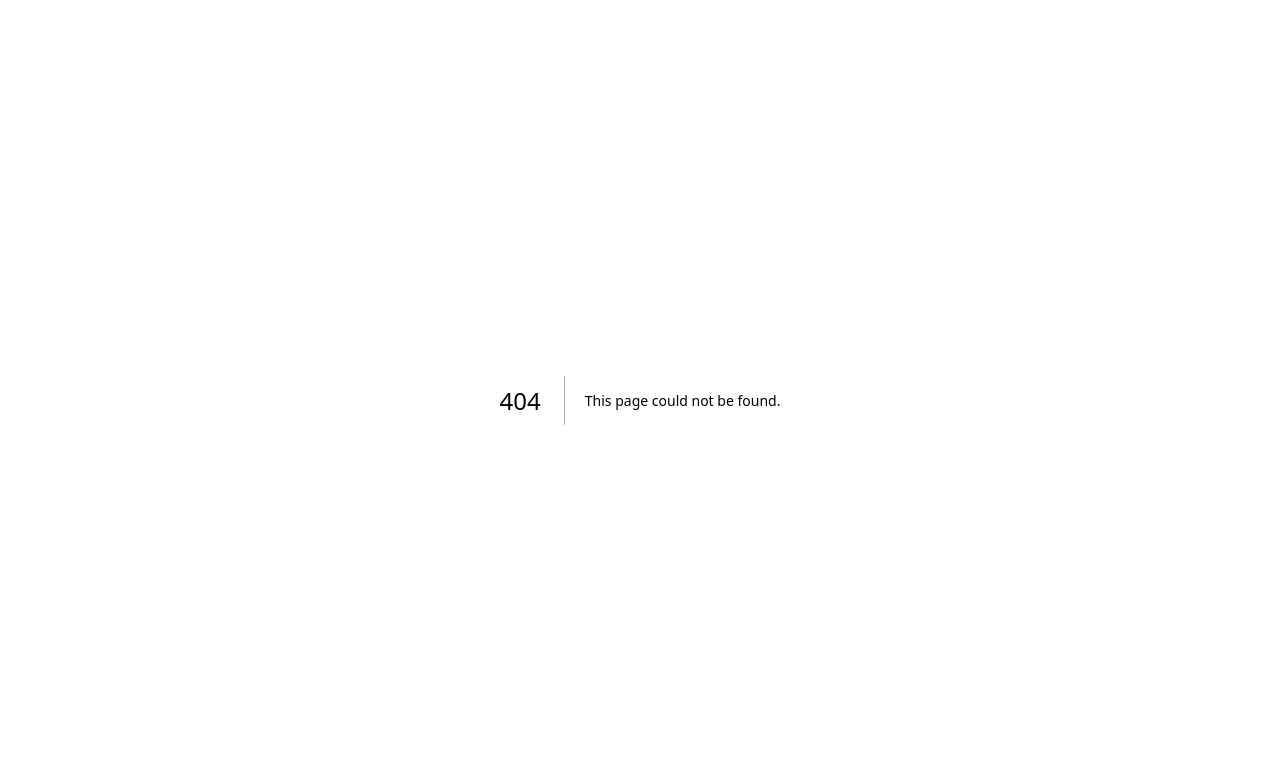
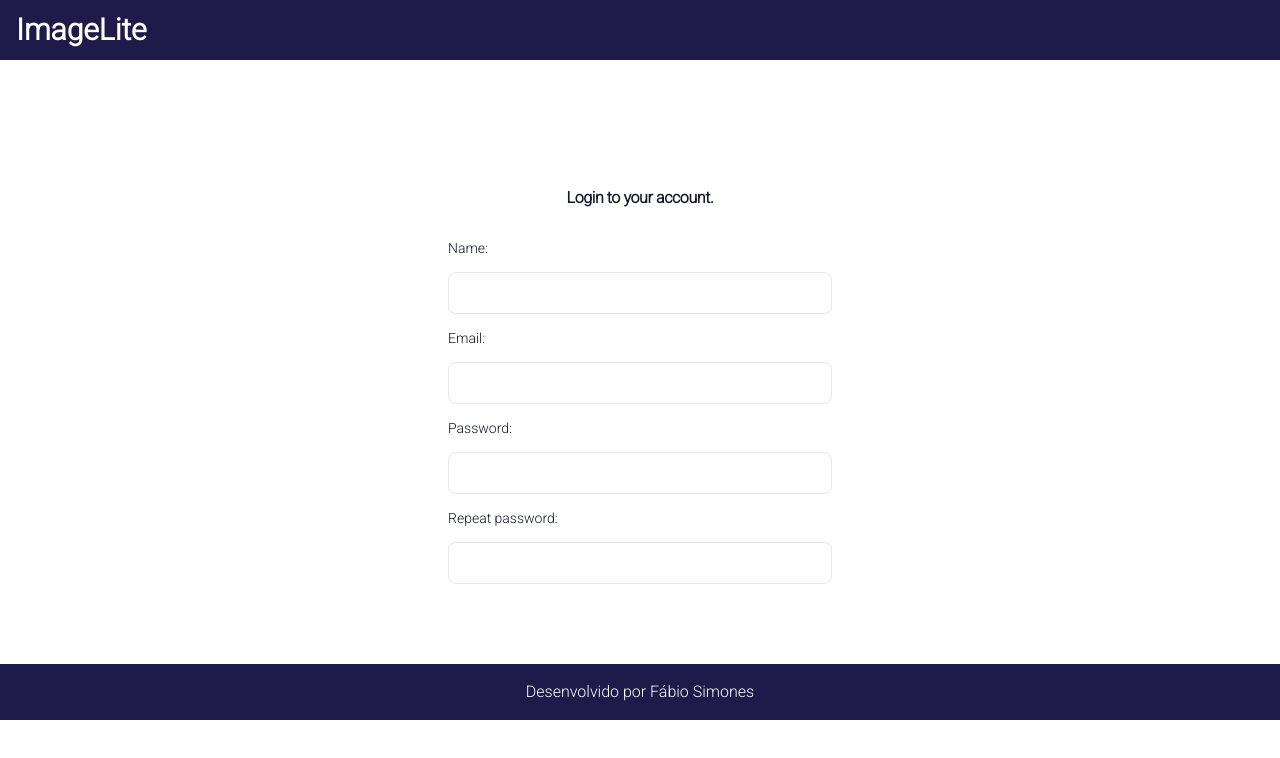
Before and after one commit to FabioSimones/ImageLiteFront, a Next.js app: page /login in a window 1280 px wide. Before the commit this address had no page. Shown: the top 758 px of the page. Built offline with nearby package versions, Linux system fonts and the light colour scheme.

Commit message:
Criando página de login e cadastro de usuários.

```diff
--- /dev/null
+++ b/src/app/login/page.tsx
@@ -0,0 +1,67 @@
+'use client'
+
+import { Template, RenderIf, InputText } from "@/components"
+import { use, useState } from "react"
+
+
+export default function Login(){
+    const [loading, setLoading] = useState<boolean>(false)
+    const [newUserState, setNewUserState] = useState<boolean>(true)
+
+    return (
+        <Template loading={loading}>
+            <div className="flex min-h-full flex-1 flex-col justify-center px-6 py-12 lg:px-8">
+                <div className="sm:mx-auto sm:w-full sm:max-w-sm">
+                    <h2 className="mt-10 text-center text-1xl font-bold leading-9 tracking-tight text-gray-900">
+                        Login to your account.
+                    </h2>
+                </div>
+
+                <div className="mt-5 sm:mx-auto sm:w-full sm:max-w-sm">
+                    <form className="space-y-3">
+                        <RenderIf condition={newUserState}>
+                            <div>
+                                <label className="block text-sm font-medium leading-6 text-gray-900">Name: </label>
+                            </div>
+                            <div className="mt-2">
+                                <InputText style="w-full"
+                                            id="name"
+
+                                            />
+                            </div>
+                            <div>
+                                <label className="block text-sm font-medium leading-6 text-gray-900">Email: </label>
+                            </div>
+                            <div className="mt-2">
+                                <InputText style="w-full"
+                                            id="email"
+
+                                            />
+                            </div>
+                            <div>
+                                <label className="block text-sm font-medium leading-6 text-gray-900">Password: </label>
+                            </div>
+                            <div className="mt-2">
+                                <InputText style="w-full"
+                                            type="password"
+                                            id="password"
+
+                                            />
+                            </div>
+                            <div>
+                                <label className="block text-sm font-medium leading-6 text-gray-900">Repeat password: </label>
+                            </div>
+                            <div className="mt-2">
+                                <InputText style="w-full"
+                                            type="password"
+                                            id="passwordMatch"
+
+                                            />
+                            </div>
+                        </RenderIf>
+                    </form>
+                </div>
+            </div>
+        </Template>
+    )
+}
--- a/src/components/input/InputText.tsx
+++ b/src/components/input/InputText.tsx
@@ -6,13 +6,14 @@
     placeholder?: string
     id?: string
     value?: string
+    type?: string
 }
 
 export const InputText: React.FC<InputTextProps> = ({
-    style, ...rest
+    style, type = "text", ...rest
 }: InputTextProps) => {
     return(
-        <input  type='text'
+        <input  type={type}
                 {...rest}
                 className={`${style} border px-3 py-2 rounded-lg text-gray-900`}/>
     )
```
